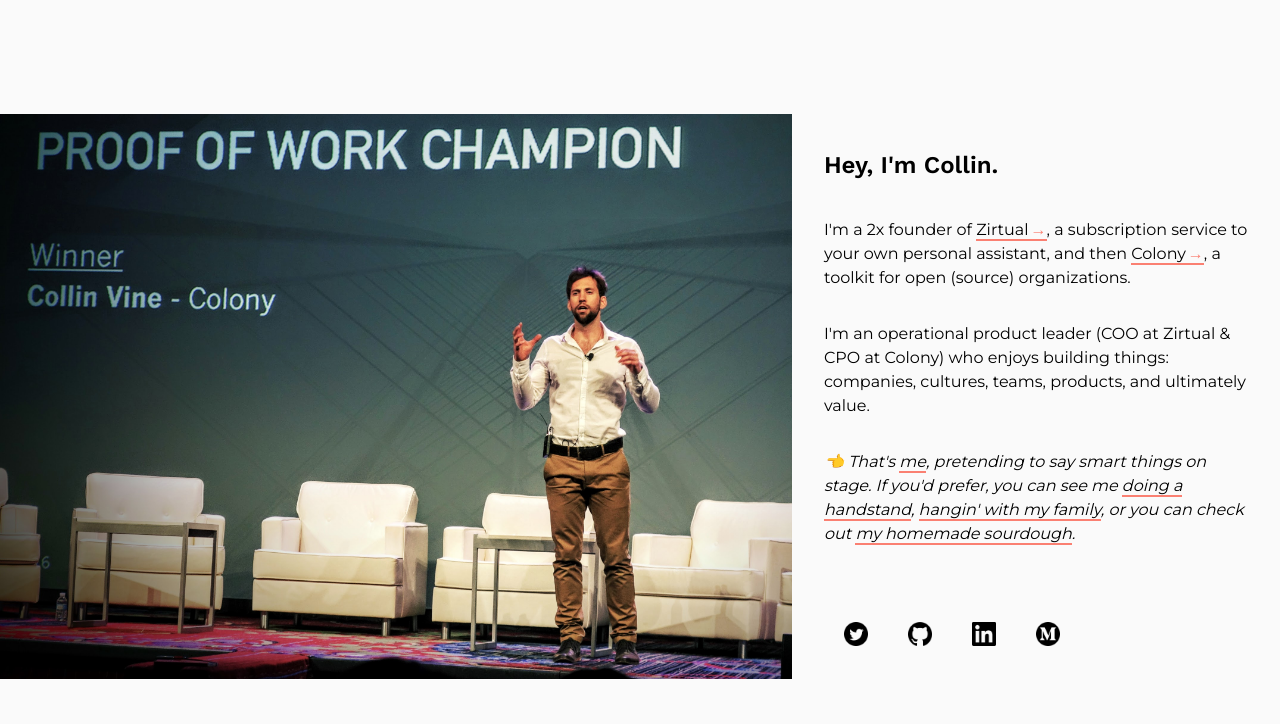
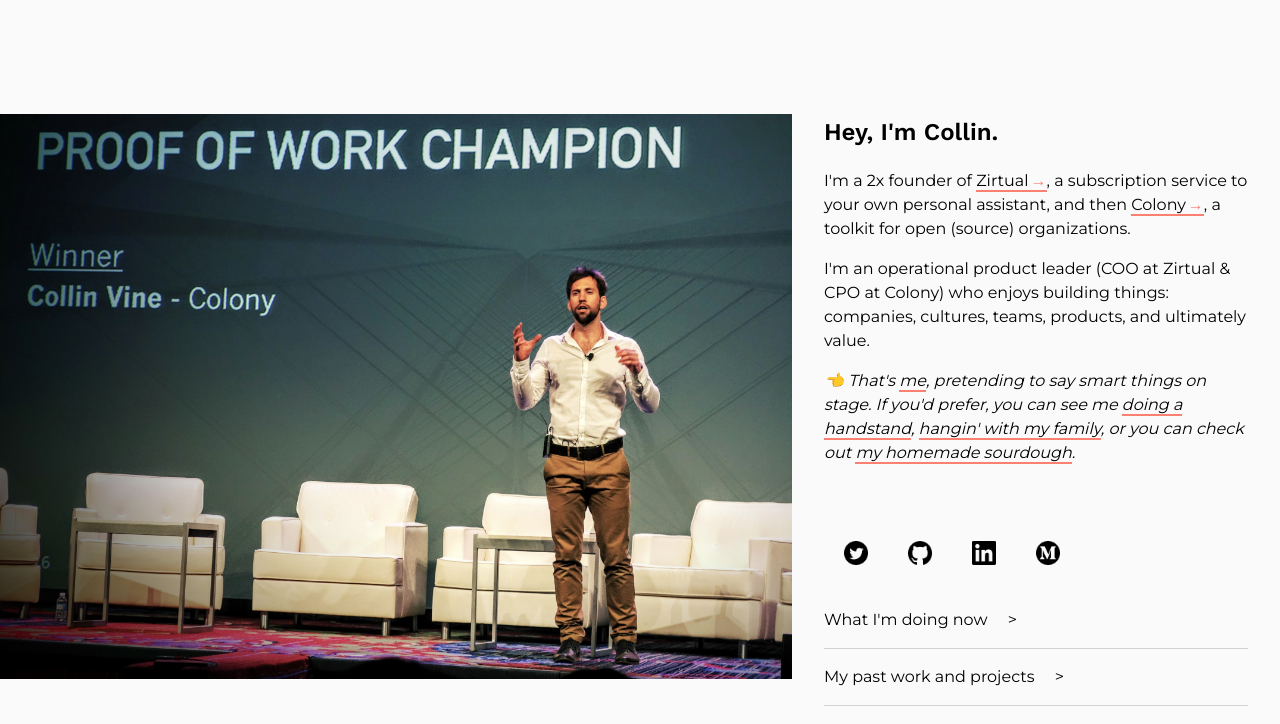
Before and after one commit to collinvine/collinvine.github.io, a plain HTML site: page index.html in a window 1280 px wide. Drawn offline with nearby package versions, Linux system fonts and the light colour scheme.

Commit message:
Add now and work section

```diff
--- a/code.js
+++ b/code.js
@@ -1,5 +1,5 @@
 const imageEl = document.querySelector('.landing__image');
-const allSpans = document.querySelectorAll('.landing__intro > p > span');
+const allSpans = document.querySelectorAll('.landing__intro > div > p > span');
 const emojiEl = document.querySelector('#point');
 
 // /-------------Switch hero image ----------/
--- a/index.html
+++ b/index.html
@@ -32,6 +32,7 @@
         <img src="img/me.jpg" alt="" class="landing__image">
       </div>
       <div class="landing__intro">
+        <div>
           <h1>
             Hey, I'm Collin.
           </h1>
@@ -44,6 +45,7 @@
           <p class="italic">
             <span id="point">👈</span> That's <span class="underline" id="me">me</span>, pretending to say smart things on stage. If you'd prefer, you can see me <span class="underline" id="handstand">doing a handstand</span>, <span class="underline"  id="family">hangin' with my family</span>, or you can check out <span class="underline" id="sourdough">my homemade sourdough</span>.
           </p>
+        </div>
         <div class="icon-wrapper">
           <div class="icons">
             <div class="icon">
@@ -68,6 +70,17 @@
             </div>
           </div>
         </div>
+        <div class="more">
+          <div class="now">
+            <p>What I'm doing now <span class="more--arrow">></span></p>
+          </div>
+          <div class="work">
+            <p>My past work and projects <span class="more--arrow">></span></p>
+            <!-- <p class="more--arrow">></p> -->
+          </div>
+          <!-- <p><a href="" class="underline">This is what I'm doing now <span class="arrow">→</span></a></p>
+          <p><a href="" class="underline">This is my past work and projects <span class="arrow">→</span></a></p> -->
+        </div>
       </div>
     </section>
 
--- a/main.css
+++ b/main.css
@@ -97,6 +97,31 @@ h6 {
   text-decoration: none;
 }
 
+.now, .work {
+  display: flex;
+  /* justify-content: space-between; */
+  align-items: center;
+  border-bottom: 1px solid #d1d3d4;
+}
+
+.more--arrow {
+  margin-left: 1em;
+  /* font-weight: bolder; */
+}
+
+.now:hover, .work:hover {
+  background-color: salmon;
+  cursor: pointer;
+  padding-left: 8px;
+}
+
+.more--arrow:hover {
+  margin-left: 6px;
+  padding-right: 3px;
+}
+
+
+
 @media only screen and (max-width: 940px) {
 
   .landing {
```
Lines whose indentation alone changed are shown as unchanged.
